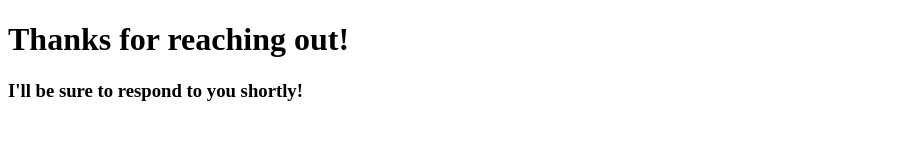
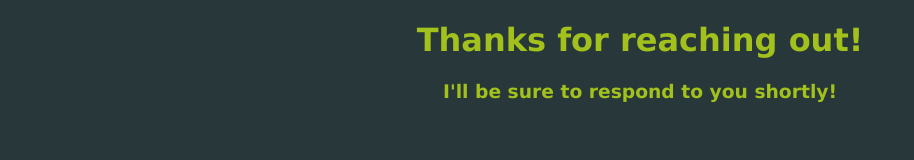
Before and after one commit to Scoopsies/Personal_Website2, a plain HTML site: page submission.html in a window 1280 px wide. Shown: the whole page, without its empty margins (0-914 px from the left). Drawn offline with Linux system fonts and the light colour scheme.

Commit message:
Linked css to submission

```diff
--- a/styles.css
+++ b/styles.css
@@ -36,7 +36,8 @@ nav a:hover {
 }
 
 /* Title */
-h1 {
+h1,
+h3 {
     text-align: center;
     color: #a2c11c;
 }
--- a/submission.html
+++ b/submission.html
@@ -4,6 +4,7 @@
     <meta charset="UTF-8">
     <meta name="viewport" content="width=device-width, initial-scale=1.0">
     <title>Thank You!</title>
+    <link rel="stylesheet" href="styles.css">
 </head>
 <body>
     <h1>Thanks for reaching out!</h1>
```
